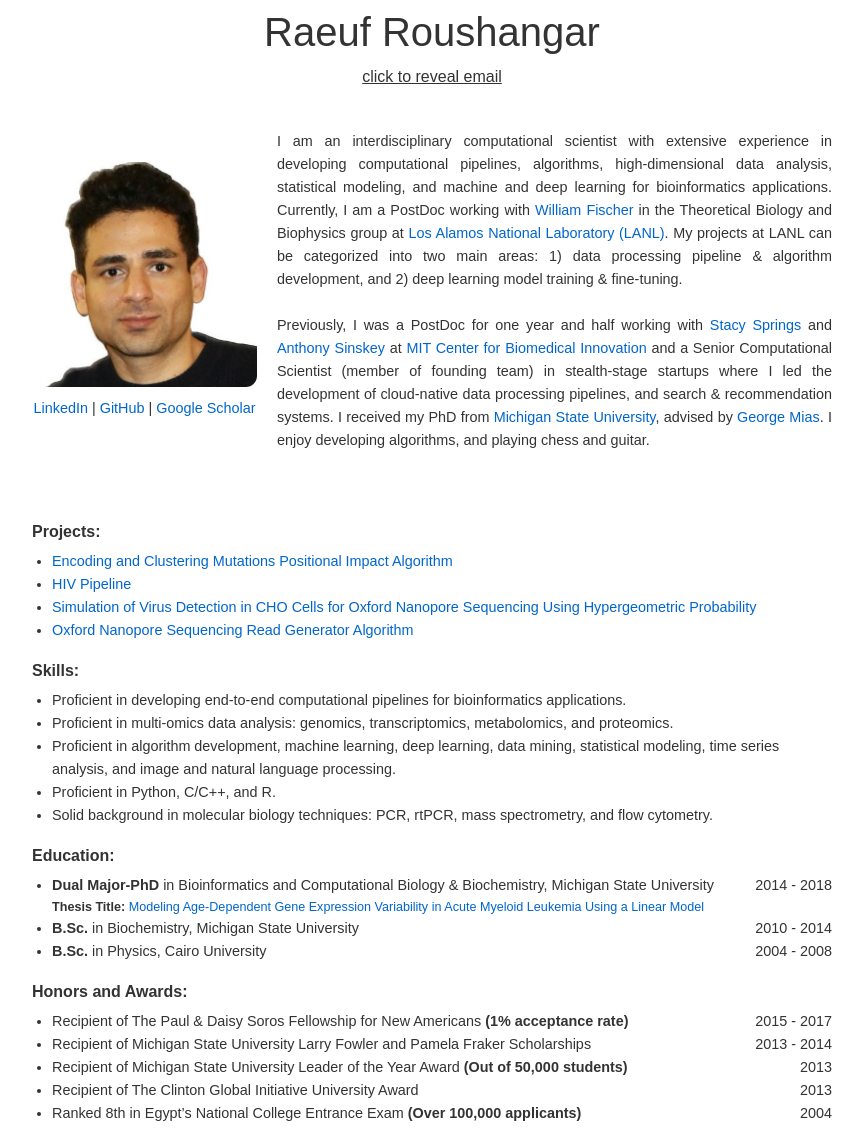
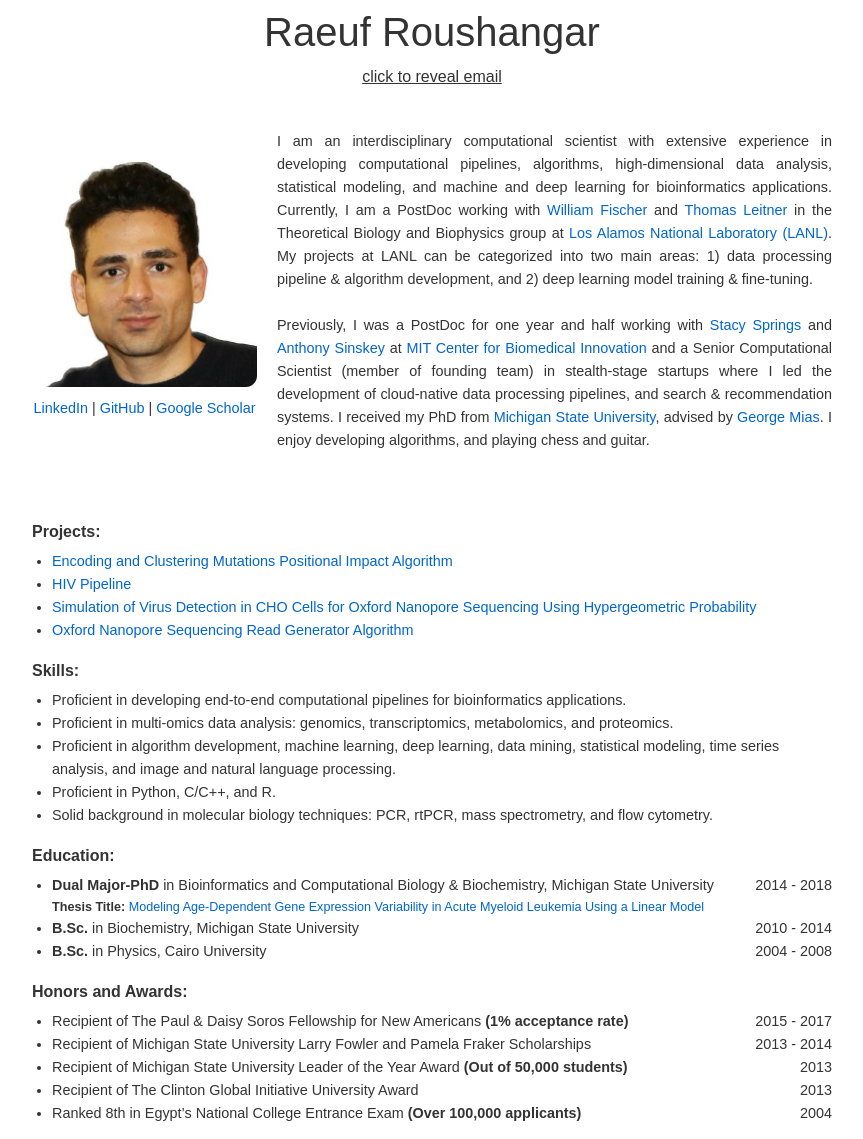
Before and after one commit to raeufroushangar/raeufroushangar.com, a Jekyll site: the page built from index.html, in a window 1280 px wide. Shown: the whole page, without its empty margins (208-1071 px from the left). Built offline with Jekyll 4.4.1, drawn with Linux system fonts in a browser that asks for light colours.

```diff
--- a/index.html
+++ b/index.html
@@ -24,9 +24,9 @@
   </div>
 
   <div style="max-width: 600px; font-size: 0.9em; text-align: justify;">
-    I am an interdisciplinary computational scientist with extensive experience in developing computational pipelines, algorithms, high-dimensional data analysis, statistical modeling, and machine and deep learning for bioinformatics applications. Currently, I am a PostDoc working with <a href="https://lanlexperts.elsevierpure.com/en/persons/william-mclean-fischer" target="_blank">William Fischer</a> in the Theoretical Biology and Biophysics group at <a href="https://www.lanl.gov" target="_blank">Los Alamos National Laboratory (LANL)</a>. My projects at LANL can be categorized into two main areas: 1) data processing pipeline & algorithm development, and 2) deep learning model training & fine-tuning.
+    I am an interdisciplinary computational scientist with extensive experience in developing computational pipelines, algorithms, high-dimensional data analysis, statistical modeling, and machine and deep learning for bioinformatics applications. Currently, I am a PostDoc working with <a href="https://lanlexperts.elsevierpure.com/en/persons/william-mclean-fischer" target="_blank">William Fischer</a> and <a href="https://public.lanl.gov/tkl/" target="_blank">Thomas Leitner</a> in the Theoretical Biology and Biophysics group at <a href="https://www.lanl.gov" target="_blank">Los Alamos National Laboratory (LANL)</a>. My projects at LANL can be categorized into two main areas: 1) data processing pipeline & algorithm development, and 2) deep learning model training & fine-tuning.
     <br><br>
-    Previously, I was a PostDoc for one year and half working with <a href="https://cbi.mit.edu/biographies/" target="_blank">Stacy Springs</a> and <a href="https://biology.mit.edu/profile/anthony-j-sinskey/" target="_blank">Anthony Sinskey</a> at <a href="https://cbi.mit.edu" target="_blank">MIT Center for Biomedical Innovation</a> and a Senior Computational Scientist (member of founding team) in stealth-stage startups where I led the development of cloud-native data processing pipelines, and  search & recommendation systems. I received my PhD from <a href="https://msu.edu" target="_blank">Michigan State University</a>, advised by <a href="https://georgemias.org" target="_blank">George Mias</a>.
+    Previously, I was a PostDoc for one year and half working with <a href="https://cbi.mit.edu/biographies/" target="_blank">Stacy Springs</a> and <a href="https://biology.mit.edu/profile/anthony-j-sinskey/" target="_blank">Anthony Sinskey</a> at <a href="https://cbi.mit.edu" target="_blank">MIT Center for Biomedical Innovation</a> and a Senior Computational Scientist (member of founding team) in stealth-stage startups where I led the development of cloud-native data processing pipelines, and search & recommendation systems. I received my PhD from <a href="https://msu.edu" target="_blank">Michigan State University</a>, advised by <a href="https://georgemias.org" target="_blank">George Mias</a>.
     I enjoy developing algorithms, and playing chess and guitar.
   </div>
 </div>
```
